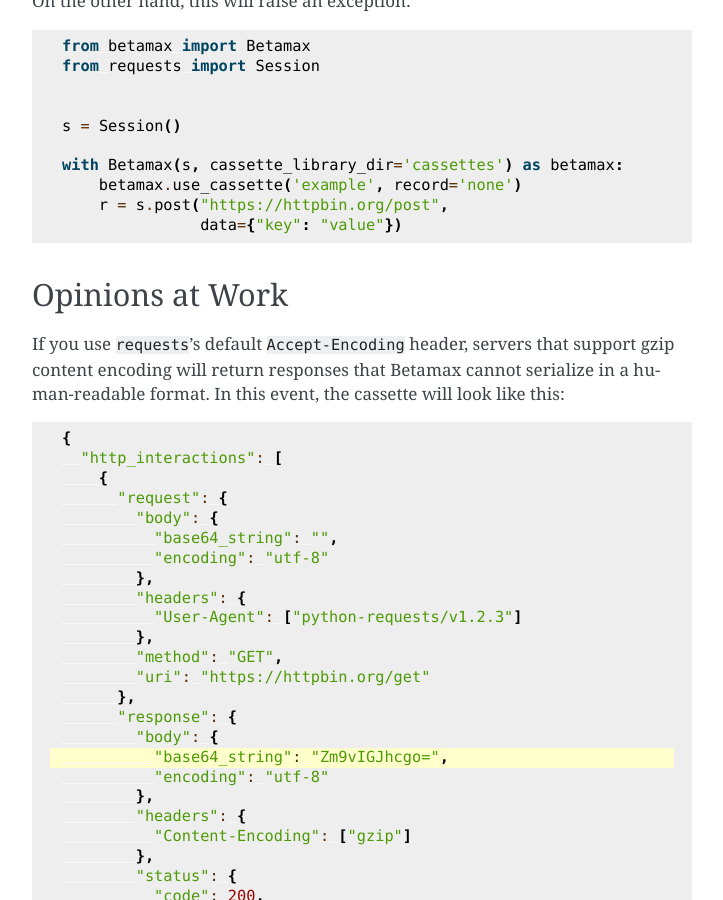
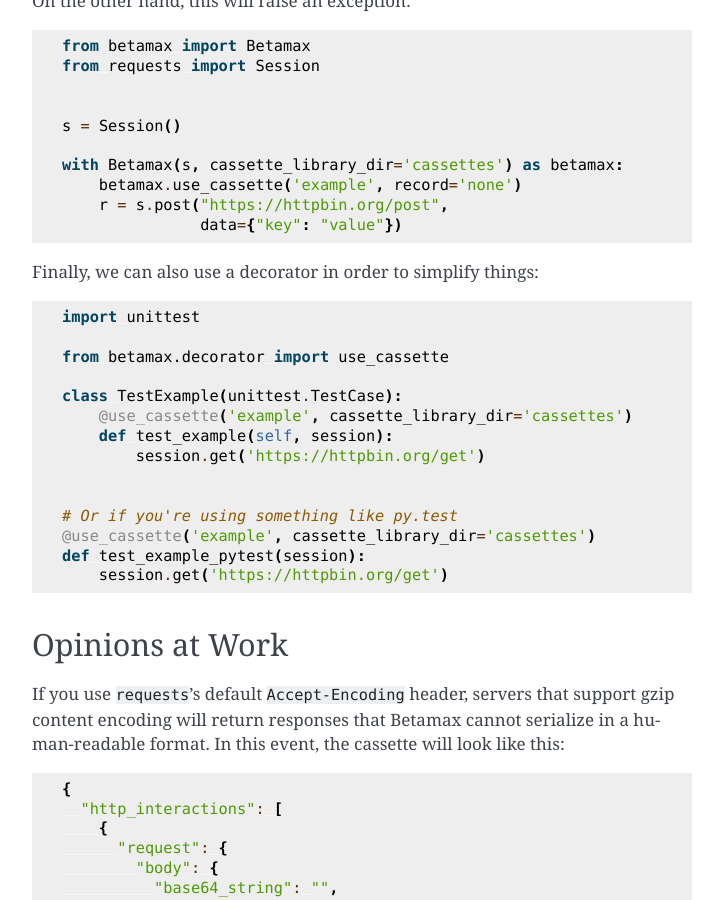
Before and after one commit to betamaxpy/betamax, a Sphinx documentation site: the page built from docs/api.rst, in a window 1280 px wide and 900 px high, scrolled down 1579 px. Shown: the whole window, without its empty margins (388-1111 px from the left). Built offline with Sphinx 7.4.7, drawn with Linux system fonts in a browser that asks for light colours.

Commit message:
Add a note to the documentation

```diff
--- a/docs/api.rst
+++ b/docs/api.rst
@@ -83,6 +83,26 @@ On the other hand, this will raise an exception:
         betamax.use_cassette('example', record='none')
         r = s.post("https://httpbin.org/post",
                    data={"key": "value"})
+
+
+Finally, we can also use a decorator in order to simplify things:
+
+.. code-block:: python
+
+    import unittest
+
+    from betamax.decorator import use_cassette
+
+    class TestExample(unittest.TestCase):
+        @use_cassette('example', cassette_library_dir='cassettes')
+        def test_example(self, session):
+            session.get('https://httpbin.org/get')
+
+
+    # Or if you're using something like py.test
+    @use_cassette('example', cassette_library_dir='cassettes')
+    def test_example_pytest(session):
+        session.get('https://httpbin.org/get')
 
 .. _opinions:
 
```
Also changed, not shown: 1 other file.
